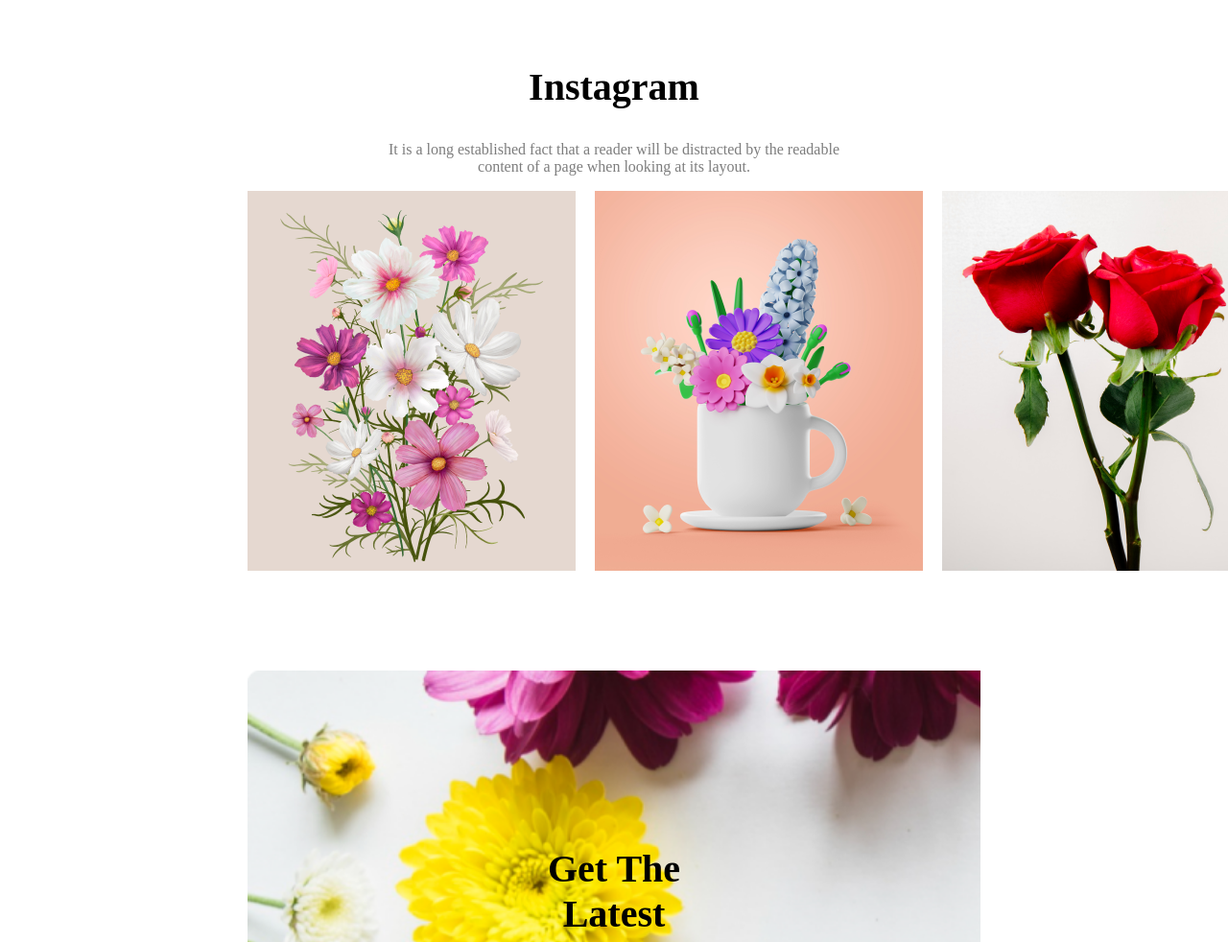
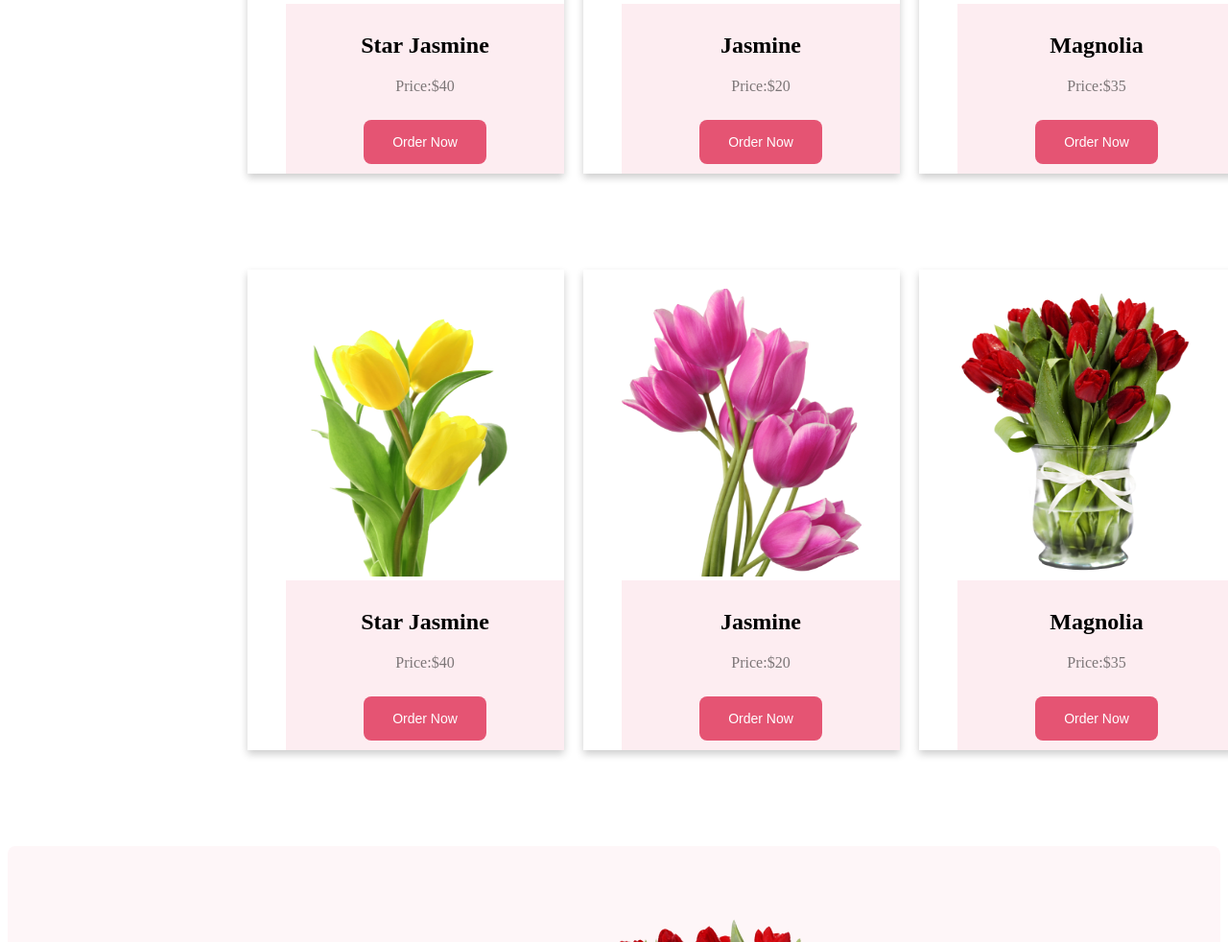
Before and after one commit to IMAM-MAHADY-ABIR/flower-assignment----01, a plain HTML site: page index.html in a window 1280 px wide. Shown: the part 3222-4204 px from the top of the page at 96% size. Drawn offline with Linux system fonts and the light colour scheme.

Commit message:
add card

```diff
--- a/index.html
+++ b/index.html
@@ -70,6 +70,92 @@
             </div>
         </section>
 
+
+
+
+        <section>
+            <div class="txt">
+                <h1>Our Flower</h1>
+                <p>You can order flower for  any event.I will deliver flowers.Our flowers are fresh and vibrant</p>
+            </div>
+            <div class="card">
+                <div class="card-1">
+                    <img src="Flower Asset/pngwing 5.png" alt="">
+                    <div class="content">
+                        <h1>Star Jasmine</h1>
+                        <p>Price:$40</p>
+                        <button>Order Now</button>
+                    </div>
+                </div>
+                <div class="card-1">
+                    <img src="Flower Asset/pngwing 8.png" alt="">
+                    <div class="content">
+                        <h1>Jasmine</h1>
+                        <p>Price:$20</p>
+                        <button>Order Now</button>
+                    </div>
+                </div>
+                <div class="card-1">
+                    <img src="Flower Asset/pngwing 6.png" alt="">
+                    <div class="content">
+                        <h1>Magnolia</h1>
+                        <p>Price:$35</p>
+                        <button>Order Now</button>
+                    </div>
+                </div>
+                <div class="card-1">
+                    <img src="Flower Asset/pngwing 7.png" alt="">
+                    <div class="content">
+                        <h1>Butterfly Pea</h1>
+                        <p>Price:$15</p>
+                        <button>Order Now</button>
+                    </div>
+                </div>
+            </div>
+        </section>
+
+
+
+        <section>
+            <div class="card">
+                <div class="card-1">
+                    <img src="Flower Asset/pngwing 7.png" alt="">
+                    <div class="content">
+                        <h1>Star Jasmine</h1>
+                        <p>Price:$40</p>
+                        <button>Order Now</button>
+                    </div>
+                </div>
+                <div class="card-1">
+                    <img src="Flower Asset/pngwing 6.png" alt="">
+                    <div class="content">
+                        <h1>Jasmine</h1>
+                        <p>Price:$20</p>
+                        <button>Order Now</button>
+                    </div>
+                </div>
+                <div class="card-1">
+                    <img src="Flower Asset/pngwing 8.png" alt="">
+                    <div class="content">
+                        <h1>Magnolia</h1>
+                        <p>Price:$35</p>
+                        <button>Order Now</button>
+                    </div>
+                </div>
+                <div class="card-1">
+                    <img src="Flower Asset/pngwing 5.png" alt="">
+                    <div class="content">
+                        <h1>Butterfly Pea</h1>
+                        <p>Price:$15</p>
+                        <button>Order Now</button>
+                    </div>
+                </div>
+            </div>
+        </section>
+
+
+
+
         <section>
             <div class="section-3">
                 <div class="hot">
--- a/style.css
+++ b/style.css
@@ -188,3 +188,57 @@ footer .ppp{
     color: #FFFFFF66;
     margin-top: 15px;
 }
+
+
+
+
+/* *******card section styles***** */
+
+.card{
+    display: flex;
+    align-items: center;
+    justify-content: space-between;
+    margin: 100px 250px;
+    text-align: center;
+    gap: 20px;
+}
+.card-1 img{
+    height: 300px;
+    width: 250px;
+}
+.card-1{
+    box-shadow: 0 4px 8px 0 rgba(0,0,0,0.2);
+    transition: 0.3s;
+    padding: 20px 40px 0px 40px;
+}
+.card-1:hover {
+    box-shadow: 0 12px 120px 0 rgba(0,0,0,0.2);
+}
+.card-1 .content{
+    background-color: rgba(229, 84, 115, 0.10);
+    display: block;
+    width: 100%;
+    padding: 10px 20px;
+}
+.card-1 button{
+    border-radius: 8px;
+    background: #E55473;
+    padding: 15px 30px;
+    border: none;
+    font-size: 14px;
+    color: white;
+    margin-top: 10px;
+    cursor: pointer;
+}
+.card-1 p{
+    color: rgba(39, 39, 39, 0.60);
+}
+.txt{
+    text-align: center;
+}
+.txt h1{
+    font-size: 45px;
+}
+.txt p{
+    color: rgba(39, 39, 39, 0.60);
+}
```
